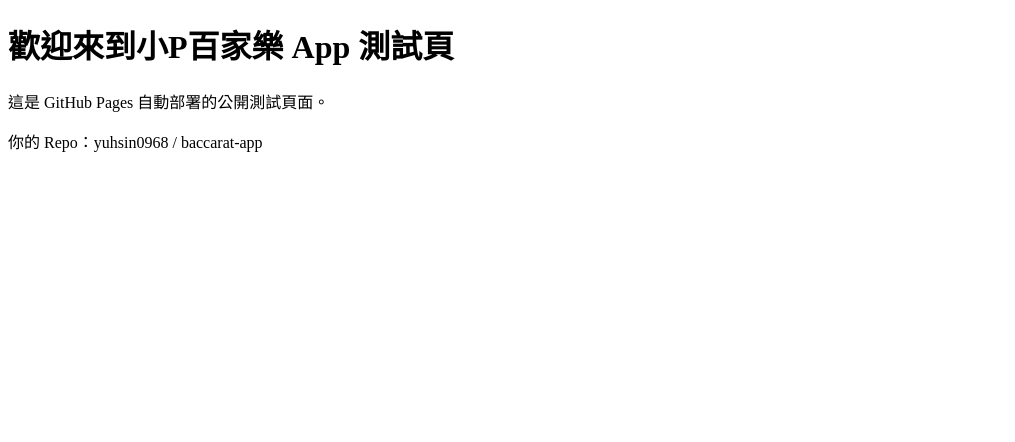
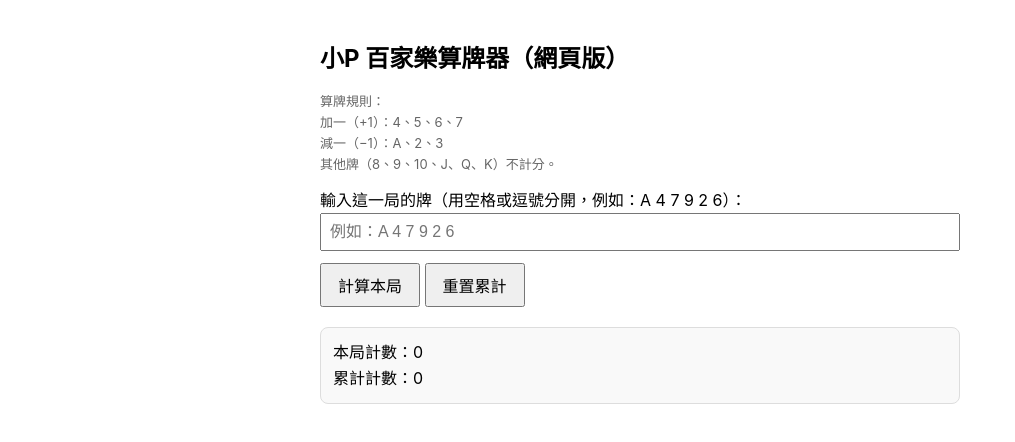
Before and after one commit to yuhsin0968/baccarat-app, a plain HTML site: page index.html in a window 1280 px wide. Shown: the whole page, without its empty margins (0-1015 px from the left). Drawn offline with Linux system fonts and the light colour scheme.

Commit message:
Update index.html

```diff
--- a/index.html
+++ b/index.html
@@ -3,11 +3,130 @@
 <head>
   <meta charset="UTF-8" />
   <meta name="viewport" content="width=device-width, initial-scale=1.0" />
-  <title>小P 百家樂測試頁</title>
+  <title>小P 百家樂算牌器（網頁版）</title>
+  <style>
+    /* 簡單排版用，不需要懂 CSS 也沒關係 */
+    body {
+      font-family: -apple-system, BlinkMacSystemFont, "Segoe UI", sans-serif;
+      max-width: 640px;
+      margin: 40px auto;
+      padding: 0 16px;
+      line-height: 1.6;
+    }
+
+    h1 {
+      font-size: 24px;
+      margin-bottom: 8px;
+    }
+
+    .card-input {
+      width: 100%;
+      padding: 8px;
+      font-size: 16px;
+      box-sizing: border-box;
+    }
+
+    button {
+      padding: 8px 16px;
+      font-size: 16px;
+      margin-top: 12px;
+      cursor: pointer;
+    }
+
+    .result-box {
+      margin-top: 20px;
+      padding: 12px;
+      border: 1px solid #ddd;
+      border-radius: 8px;
+      background: #f9f9f9;
+    }
+
+    .small {
+      font-size: 13px;
+      color: #666;
+    }
+  </style>
 </head>
 <body>
-  <h1>歡迎來到小P百家樂 App 測試頁</h1>
-  <p>這是 GitHub Pages 自動部署的公開測試頁面。</p>
-  <p>你的 Repo：yuhsin0968 / baccarat-app</p>
+  <h1>小P 百家樂算牌器（網頁版）</h1>
+  <p class="small">
+    算牌規則：<br>
+    加一（+1）：4、5、6、7<br>
+    減一（−1）：A、2、3<br>
+    其他牌（8、9、10、J、Q、K）不計分。
+  </p>
+
+  <label for="cards">輸入這一局的牌（用空格或逗號分開，例如：A 4 7 9 2 6）：</label>
+  <input id="cards" class="card-input" placeholder="例如：A 4 7 9 2 6" />
+
+  <div>
+    <button onclick="calculateOnce()">計算本局</button>
+    <button onclick="resetTotal()">重置累計</button>
+  </div>
+
+  <div class="result-box">
+    <div id="roundResult">本局計數：0</div>
+    <div id="totalResult">累計計數：0</div>
+  </div>
+
+  <script>
+    // 全局累計，會一直加上每一局的結果
+    let totalCount = 0;
+
+    // 把單一局的牌串拿來計算分數
+    function calculateOnce() {
+      const input = document.getElementById("cards").value;
+      const cards = parseCards(input);
+      const roundCount = countCards(cards);
+
+      totalCount += roundCount;
+
+      document.getElementById("roundResult").innerText =
+        "本局計數：" + formatSigned(roundCount);
+      document.getElementById("totalResult").innerText =
+        "累計計數：" + formatSigned(totalCount);
+    }
+
+    // 解析字串 → 牌陣列（不分大小寫）
+    function parseCards(str) {
+      // 用空白、逗號、中文逗號都切開
+      return str
+        .split(/[\s,，]+/)
+        .map(s => s.trim().toUpperCase())
+        .filter(s => s.length > 0);
+    }
+
+    // 根據你的公式計算分數
+    function countCards(cards) {
+      let count = 0;
+      for (const c of cards) {
+        // A 視為 A
+        if (c === "A" || c === "1") {
+          count -= 1; // 減一
+        } else if (c === "2" || c === "3") {
+          count -= 1;
+        } else if (c === "4" || c === "5" || c === "6" || c === "7") {
+          count += 1;
+        }
+        // 其他牌 8 9 10 J Q K 都是 0，不處理即可
+      }
+      return count;
+    }
+
+    // 把 0 / 正負數變成好看的字串（+1 / -1）
+    function formatSigned(num) {
+      if (num > 0) return "+" + num;
+      if (num < 0) return num.toString();
+      return "0";
+    }
+
+    // 重置累計
+    function resetTotal() {
+      totalCount = 0;
+      document.getElementById("roundResult").innerText = "本局計數：0";
+      document.getElementById("totalResult").innerText = "累計計數：0";
+      document.getElementById("cards").value = "";
+    }
+  </script>
 </body>
 </html>
```
